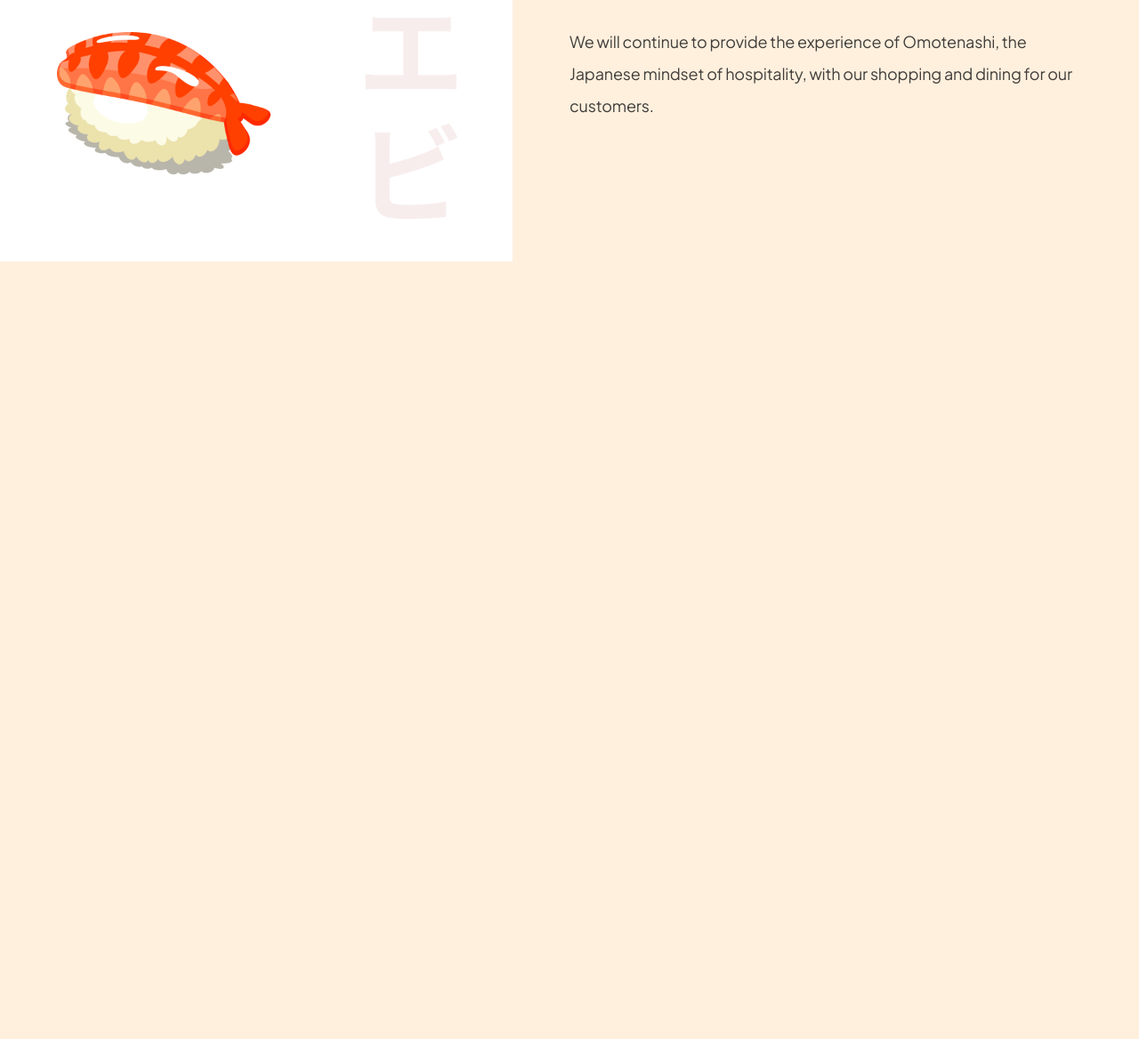
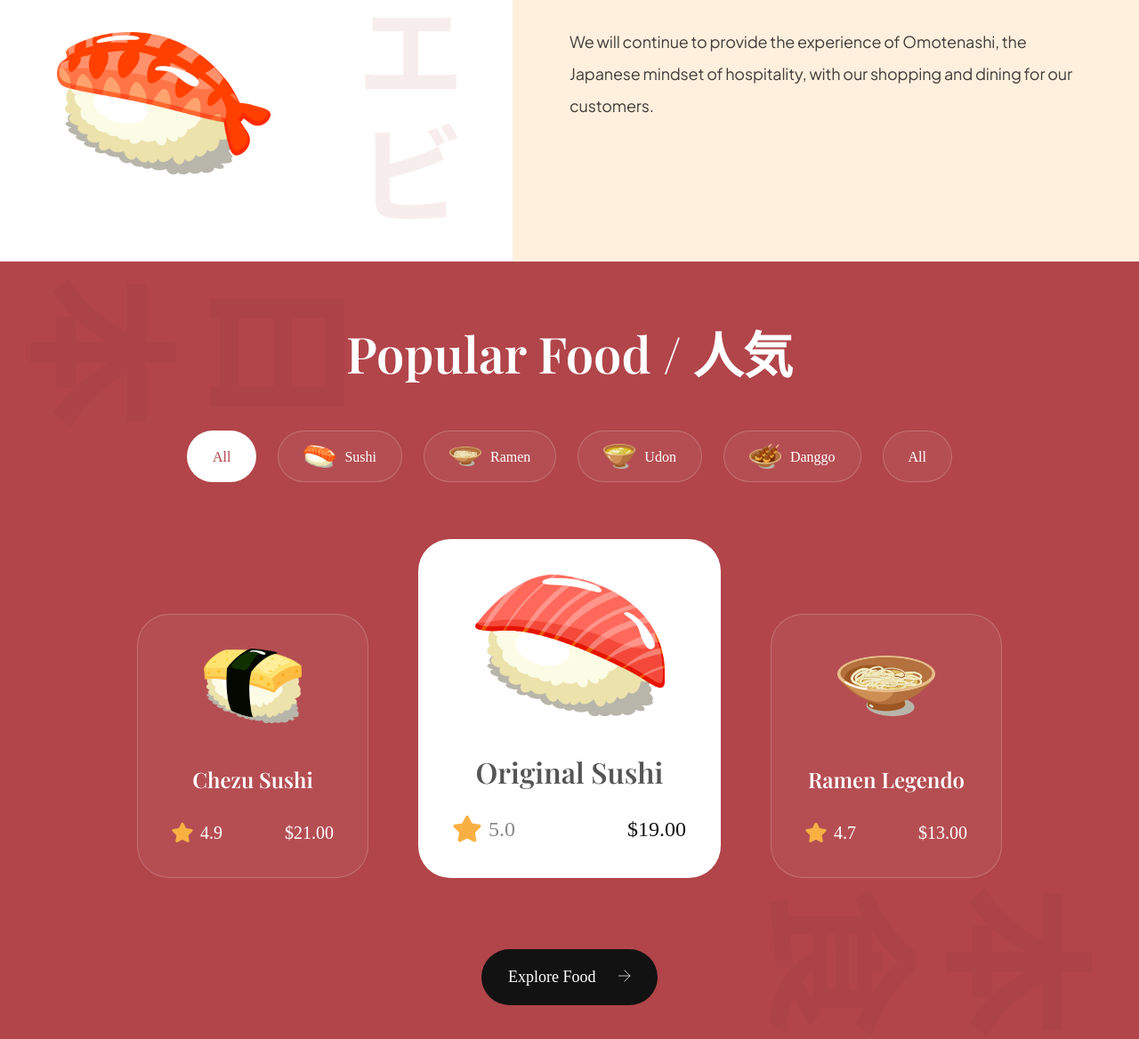
Before and after one commit to dubeyanant/sushi-website, a website built with Vite: page index.html in a window 1280 px wide. Shown: the part 1220-2388 px from the top of the page at 89% size. Before the commit the page ends 1514 px from the top, so only its background shows below. Built offline with nearby package versions, Linux system fonts and the light colour scheme.

Commit message:
feat(popular): add popular food section

```diff
--- a/css/sections/popular.css
+++ b/css/sections/popular.css
@@ -0,0 +1,198 @@
+.popular-foods {
+  padding: 64px;
+
+  display: flex;
+  flex-direction: column;
+
+  background-color: var(--primary-color);
+  background-image: url(../../assets/popular_bg.png);
+  background-position: center;
+  background-repeat: no-repeat;
+  background-size: contain;
+
+  overflow: hidden;
+}
+
+.popular-foods__title {
+  font-size: 56px;
+  font-family: var(--playfair-display);
+  font-weight: 600;
+  line-height: 78px;
+  color: white;
+  text-align: center;
+}
+
+.popular-foods__filters {
+  margin-top: 48px;
+  max-width: 100%;
+  overflow-x: auto;
+
+  display: flex;
+  justify-content: center;
+  gap: 24px;
+}
+
+.popular-foods__filter-btn {
+  padding: 10px 28px;
+
+  display: flex;
+  flex-direction: row;
+  align-items: center;
+  gap: 10px;
+
+  background: rgba(255, 255, 255, 0.05);
+  border: 1px solid rgba(255, 255, 255, 0.2);
+  border-radius: 46px;
+
+  font-size: 16px;
+  font-weight: 300;
+  line-height: 25px;
+  font-family: var(--plus-jakarata-sans);
+  color: white;
+  cursor: pointer;
+}
+
+.popular-foods__filter-btn img {
+  width: 36px;
+  height: 36px;
+  object-fit: contain;
+}
+
+.popular-foods__filter-btn.active {
+  background-color: white;
+  color: var(--primary-color);
+}
+
+.popular-foods__filter-btn:hover {
+  background-color: white;
+  color: var(--primary-color);
+}
+
+.popular-foods__catalogue {
+  margin-top: 64px;
+
+  display: flex;
+  justify-content: center;
+  align-items: flex-end;
+  flex-wrap: wrap;
+  gap: 56px;
+}
+
+.popular-foods__button {
+  width: fit-content;
+
+  padding: 20px 30px;
+  margin: 80px auto 0;
+
+  font-weight: 500;
+  font-size: 18px;
+  line-height: 23px;
+  font-family: var(--plus-jakarata-sans);
+  color: white;
+
+  border: none;
+  outline: none;
+  background: var(--secondary-color);
+  border-radius: 64px;
+  cursor: pointer;
+}
+
+.popular-foods__button img {
+  width: 14px;
+  height: 14px;
+  object-fit: contain;
+
+  margin-left: 21px;
+}
+
+.popular-foods__card {
+  padding: 38px;
+  min-width: 260px;
+  height: fit-content;
+
+  display: flex;
+  align-items: center;
+  flex-direction: column;
+
+  border-radius: 36px;
+  background: rgba(255, 255, 255, 0.05);
+  border: 1px solid rgba(255, 255, 255, 0.2);
+}
+
+.popular-foods__card-image {
+  width: 110px;
+  height: 84px;
+  object-fit: contain;
+}
+
+.popular-foods__card-title {
+  margin-top: 47px;
+
+  font-weight: 600;
+  font-size: 24px;
+  line-height: 32px;
+  font-family: var(--playfair-display);
+  color: white;
+  text-align: center;
+}
+
+.popular-foods__card-details {
+  width: 100%;
+  margin-top: 32px;
+}
+
+.popular-foods__card-rating {
+  display: flex;
+  align-items: center;
+  gap: 8px;
+}
+
+.popular-foods__card-rating img {
+  width: 24px;
+  height: 24px;
+  object-fit: contain;
+}
+
+.popular-foods__card-rating p {
+  font-size: 20px;
+  font-weight: 300;
+  font-family: var(--plus-jakarata-sans);
+  color: white;
+}
+
+.popular-foods__card-price {
+  font-size: 20px;
+  font-weight: 500;
+  font-family: var(--plus-jakarata-sans);
+  color: white;
+}
+
+.popular-foods__card.active-card {
+  background: white;
+  min-width: 340px;
+}
+
+.popular-foods__card.active-card .popular-foods__card-image {
+  width: 214px;
+  height: 160px;
+}
+
+.popular-foods__card.active-card .popular-foods__card-title {
+  color: var(--black-500);
+  font-size: 32px;
+}
+
+.popular-foods__card.active-card .popular-foods__card-rating img {
+  width: 32px;
+  height: 32px;
+}
+
+.popular-foods__card.active-card .popular-foods__card-rating p {
+  font-size: 24px;
+  color: var(--gray-100);
+}
+
+.popular-foods__card.active-card .popular-foods__card-price {
+  font-size: 24px;
+  color: var(--secondary-color);
+}
--- a/index.html
+++ b/index.html
@@ -105,6 +105,94 @@
       </div>
     </section>
 
+    <section class="popular-foods" id="menu">
+      <h2 class="popular-foods__title">Popular Food / 人気</h2>
+      <div class="popular-foods__filters sushi__hide-scrollbar">
+        <button class="popular-foods__filter-btn active">All</button>
+
+        <button class="popular-foods__filter-btn">
+          <img src="assets/sushi-9.png" alt="sushi 9" />
+          Sushi
+        </button>
+
+        <button class="popular-foods__filter-btn">
+          <img src="assets/sushi-8.png" alt="sushi 8" />
+          Ramen
+        </button>
+
+        <button class="popular-foods__filter-btn">
+          <img src="assets/sushi-7.png" alt="sushi 7" />
+          Udon
+        </button>
+
+        <button class="popular-foods__filter-btn">
+          <img src="assets/sushi-6.png" alt="sushi 6" />
+          Danggo
+        </button>
+
+        <button class="popular-foods__filter-btn">All</button>
+      </div>
+
+      <div class="popular-foods__catalogue">
+        <article class="popular-foods__card">
+          <img
+            class="popular-foods__card-image"
+            src="assets/sushi-12.png"
+            alt="sushi-12"
+          />
+
+          <h4 class="popular-foods__card-title">Chezu Sushi</h4>
+          <div class="popular-foods__card-details flex-between">
+            <div class="popular-foods__card-rating">
+              <img src="assets/star.svg" alt="star" />
+              <p>4.9</p>
+            </div>
+
+            <p class="popular-foods__card-price">$21.00</p>
+          </div>
+        </article>
+
+        <article class="popular-foods__card active-card">
+          <img
+            class="popular-foods__card-image"
+            src="assets/sushi-11.png"
+            alt="sushi-11"
+          />
+
+          <h4 class="popular-foods__card-title">Original Sushi</h4>
+          <div class="popular-foods__card-details flex-between">
+            <div class="popular-foods__card-rating">
+              <img src="assets/star.svg" alt="star" />
+              <p>5.0</p>
+            </div>
+
+            <p class="popular-foods__card-price">$19.00</p>
+          </div>
+        </article>
+
+        <article class="popular-foods__card">
+          <img
+            class="popular-foods__card-image"
+            src="assets/sushi-10.png"
+            alt="sushi-10"
+          />
+
+          <h4 class="popular-foods__card-title">Ramen Legendo</h4>
+          <div class="popular-foods__card-details flex-between">
+            <div class="popular-foods__card-rating">
+              <img src="assets/star.svg" alt="star" />
+              <p>4.7</p>
+            </div>
+
+            <p class="popular-foods__card-price">$13.00</p>
+          </div>
+        </article>
+      </div>
+      <button class="popular-foods__button">
+        Explore Food <img src="assets/arrow-right.svg" alt="arrow-right" />
+      </button>
+    </section>
+
     <script src="js/script.js" type="module"></script>
   </body>
 </html>
```
